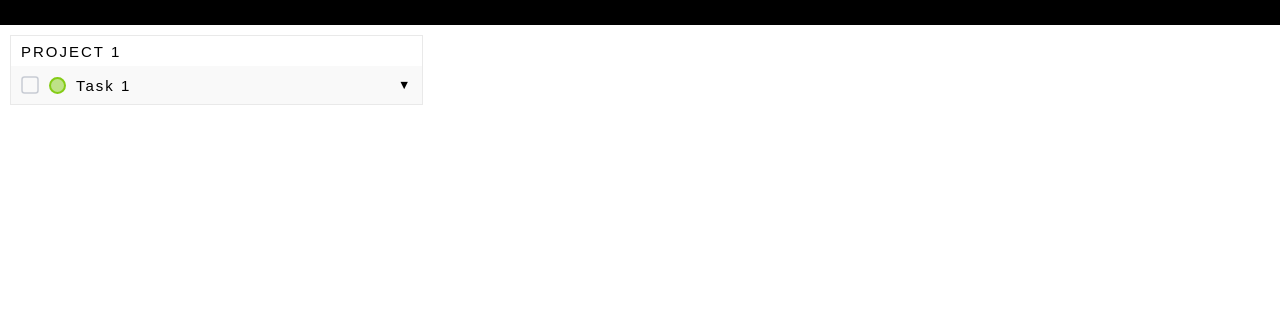
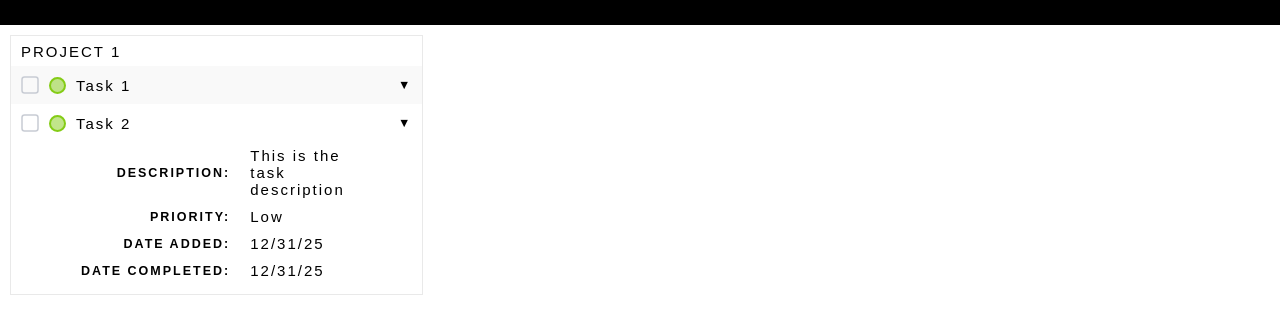
Before and after one commit to teapardee/odin-todo, a website built with webpack: page dist/index.html in a window 1280 px wide. Shown: the part 55-370 px from the top of the page. Built offline with Linux system fonts and the light colour scheme.

Commit message:
Finish Designing Layout

```diff
--- a/src/style.css
+++ b/src/style.css
@@ -10,6 +10,7 @@
 
 input,
 button,
+h2,
 li {
   all: unset;
   display: flex;
@@ -61,17 +62,18 @@ p {
   align-items: center;
   padding-left: 10px;
   font-size: 1.5rem;
+  font-weight: 100;
 }
 
-.task {
+.task-container {
   display: grid;
   align-items: center;
-  grid-template: auto / auto auto 8fr 1fr;
+  grid-template: auto 1fr / auto auto 8fr 1fr;
   font-size: 1.5rem;
   padding: 10px;
 }
 
-.task:nth-child(even) {
+.task-container:nth-child(even) {
   background-color: rgba(211, 211, 211, 0.15);
 }
 
@@ -79,6 +81,35 @@ p {
   display: flex;
   justify-content: end;
   font-size: 1.25rem;
+  cursor: pointer;
+}
+
+.task-details {
+  grid-area: 2 / 3 / 3 / 4;
+  align-items: center;
+  grid-template: repeat(3, auto) / auto 1fr;
+  margin: 10px 10px 0px 10px;
+  font-size: 1.25rem;
+}
+
+.task-details p {
+  font-weight: 100;
+  margin: 5px;
+}
+
+h2 {
+  display: flex;
+  justify-content: flex-end;
+  font-weight: bold;
+  margin: 5px;
+}
+
+.hide {
+  display: none;
+}
+
+.show {
+  display: grid;
 }
 
 /* .task:hover {
```
Also changed, not shown: dist/index.html, dist/main.js.
